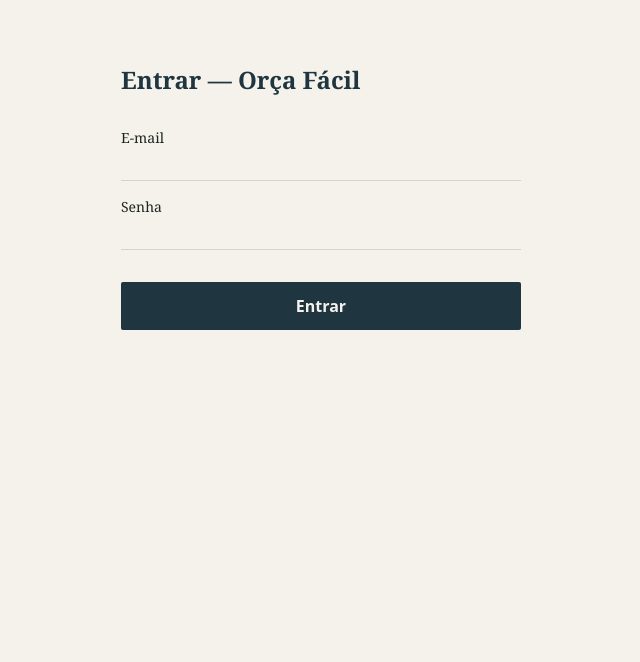
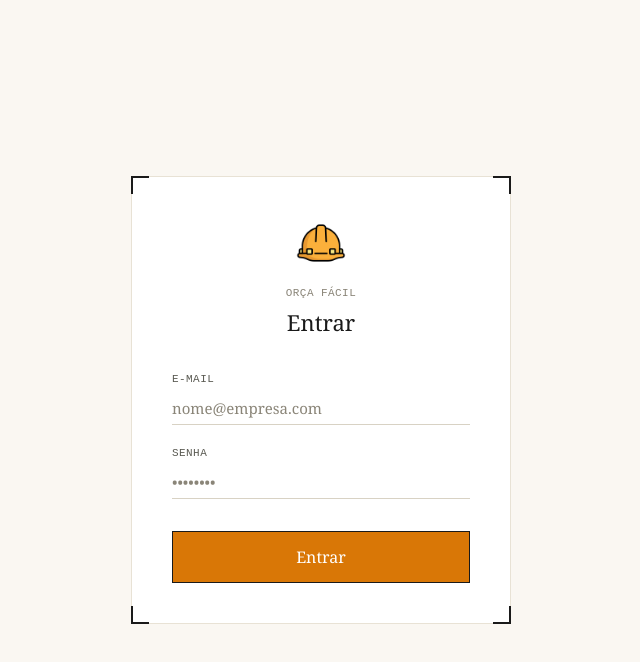
Before and after one commit to caue-r-dev/orca-facil, a Next.js app: page /login in a window 1280 px wide. Shown: the top 662 px of the page, without its empty margins (319-959 px from the left). Built offline with nearby package versions, Linux system fonts and the light colour scheme; no server answers.

Commit message:
feat: redesenha tela de login com nova identidade visual (capacete/blueprint)
Card com bordas retas, marcas de canto técnicas, tipografia serifada +
mono, tokens de cor (brand.*) reutilizáveis em globals.css/tailwind
config pra próximas telas. Lógica de autenticação inalterada.

```diff
--- a/app/globals.css
+++ b/app/globals.css
@@ -13,3 +13,13 @@
     display: none !important;
   }
 }
+
+@layer components {
+  .label-mono {
+    font-family: theme("fontFamily.mono-num");
+    text-transform: uppercase;
+    letter-spacing: 0.04em;
+    font-size: 11px;
+    color: theme("colors.brand.text-secondary");
+  }
+}
--- a/app/login/LoginForm.tsx
+++ b/app/login/LoginForm.tsx
@@ -1,7 +1,24 @@
 'use client'
 
 import { useState } from 'react'
+import Image from 'next/image'
 import { entrar } from './actions'
+
+function CornerMarks() {
+  const line = 'absolute bg-brand-text'
+  return (
+    <>
+      <span className={`${line} left-[-1px] top-[-1px] h-[2px] w-[18px]`} />
+      <span className={`${line} left-[-1px] top-[-1px] h-[18px] w-[2px]`} />
+      <span className={`${line} right-[-1px] top-[-1px] h-[2px] w-[18px]`} />
+      <span className={`${line} right-[-1px] top-[-1px] h-[18px] w-[2px]`} />
+      <span className={`${line} left-[-1px] bottom-[-1px] h-[2px] w-[18px]`} />
+      <span className={`${line} left-[-1px] bottom-[-1px] h-[18px] w-[2px]`} />
+      <span className={`${line} right-[-1px] bottom-[-1px] h-[2px] w-[18px]`} />
+      <span className={`${line} right-[-1px] bottom-[-1px] h-[18px] w-[2px]`} />
+    </>
+  )
+}
 
 export function LoginForm() {
   const [erro, setErro] = useState<string | null>(null)
@@ -16,19 +33,53 @@
   }
 
   return (
-    <form action={acao} className="mt-8 flex flex-col gap-4">
-      <label className="flex flex-col gap-1 text-sm">
+    <div className="relative w-full max-w-[380px] border border-brand-border bg-white p-10">
+      <CornerMarks />
+
+      <div className="flex flex-col items-center">
+        <Image src="/icons/icon-512x512.png" alt="Orça Fácil" width={52} height={52} priority />
+        <p className="label-mono mt-4 text-brand-text-tertiary">Orça Fácil</p>
+        <h1 className="mt-1 font-serif-body text-[22px] font-medium text-brand-text">Entrar</h1>
+      </div>
+
+      <form action={acao} className="mt-8 flex flex-col gap-5">
+        <div className="flex flex-col gap-1.5">
+          <label htmlFor="email" className="label-mono">
             E-mail
-        <input type="email" name="email" required className="border-b border-line bg-transparent py-1 outline-none focus:border-brass" />
           </label>
-      <label className="flex flex-col gap-1 text-sm">
+          <input
+            id="email"
+            type="email"
+            name="email"
+            required
+            placeholder="nome@empresa.com"
+            className="w-full border-0 border-b border-brand-border-input bg-transparent py-1 text-[15px] text-brand-text outline-none transition-colors focus:border-brand-accent placeholder:text-brand-text-tertiary"
+          />
+        </div>
+        <div className="flex flex-col gap-1.5">
+          <label htmlFor="senha" className="label-mono">
             Senha
-        <input type="password" name="senha" required className="border-b border-line bg-transparent py-1 outline-none focus:border-brass" />
           </label>
+          <input
+            id="senha"
+            type="password"
+            name="senha"
+            required
+            placeholder="••••••••"
+            className="w-full border-0 border-b border-brand-border-input bg-transparent py-1 text-[15px] text-brand-text outline-none transition-colors focus:border-brand-accent placeholder:text-brand-text-tertiary"
+          />
+        </div>
+
         {erro && <p className="text-sm text-danger">{erro}</p>}
-      <button type="submit" disabled={enviando} className="mt-4 rounded-sm bg-blueprint-deep px-5 py-3 font-sans font-bold text-paper disabled:opacity-50">
+
+        <button
+          type="submit"
+          disabled={enviando}
+          className="mt-3 w-full border-[1.5px] border-brand-text bg-brand-accent px-5 py-[13px] font-medium text-white transition hover:brightness-[0.92] focus-visible:outline focus-visible:outline-2 focus-visible:outline-offset-2 focus-visible:outline-brand-text disabled:opacity-50"
+        >
           {enviando ? 'Entrando…' : 'Entrar'}
         </button>
       </form>
+    </div>
   )
 }
--- a/app/login/page.tsx
+++ b/app/login/page.tsx
@@ -2,8 +2,7 @@
 
 export default function LoginPage() {
   return (
-    <main className="mx-auto max-w-md px-6 py-16">
-      <h1 className="text-2xl font-bold text-blueprint-deep">Entrar — Orça Fácil</h1>
+    <main className="flex min-h-screen items-center justify-center bg-brand-bg px-4 py-8">
       <LoginForm />
     </main>
   )
--- a/tailwind.config.ts
+++ b/tailwind.config.ts
@@ -18,6 +18,16 @@
         "brass-soft": "#E4C892",
         line: "#D8D2C2",
         danger: "#A3462F",
+        brand: {
+          bg: "#FAF7F2",
+          text: "#1A1A1A",
+          "text-secondary": "#5A5A52",
+          "text-tertiary": "#8A8578",
+          accent: "#D97706",
+          "accent-hover": "#C1660A",
+          border: "#E8E2D5",
+          "border-input": "#D8D2C4",
+        },
       },
       fontFamily: {
         "serif-body": ["Georgia", "serif"],
```
Lines whose indentation alone changed are shown as unchanged.
